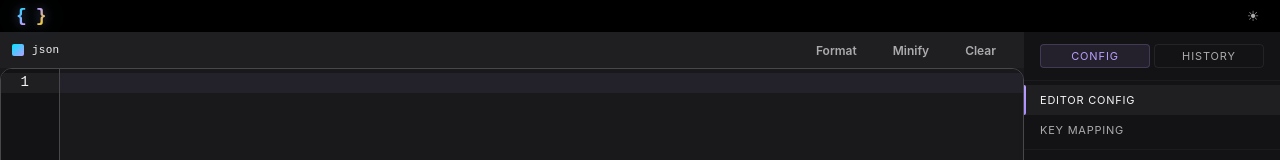
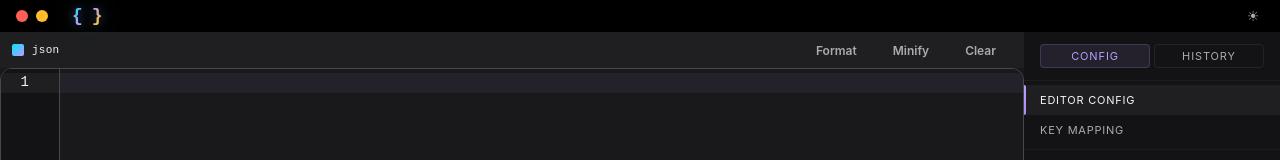
Before and after one commit to pkch93/masic-json, a React (Vite) app: page / in a window 1280 px wide. Shown: the top 160 px of the page. Built offline with nearby package versions, Linux system fonts and the light colour scheme.

Commit message:
feature: 네비바에 닫기, 최소화 버튼 추가

```diff
--- a/src/renderer/src/App.tsx
+++ b/src/renderer/src/App.tsx
@@ -50,7 +50,12 @@ function App(): React.JSX.Element {
 
   return (
     <div style={{ display: 'flex', flexDirection: 'column', height: '100vh' }}>
-      <NavBar darkMode={darkMode} onToggleDarkMode={() => setDarkMode((prev) => !prev)} />
+      <NavBar
+        darkMode={darkMode}
+        onToggleDarkMode={() => setDarkMode((prev) => !prev)}
+        onClose={() => window.electron.ipcRenderer.send('window-close')}
+        onMinimize={() => window.electron.ipcRenderer.send('window-minimize')}
+      />
       <main style={{ flex: 1, minHeight: 0, display: 'flex' }}>
         <FormatterView
           ref={formatterRef}
--- a/src/renderer/src/shared/design/components/NavBar/index.tsx
+++ b/src/renderer/src/shared/design/components/NavBar/index.tsx
@@ -13,6 +13,8 @@ interface NavBarProps {
   onTabChange?: (id: string) => void
   darkMode?: boolean
   onToggleDarkMode?: () => void
+  onClose?: () => void
+  onMinimize?: () => void
 }
 
 export const NavBar: React.FC<NavBarProps> = ({
@@ -20,10 +22,16 @@ export const NavBar: React.FC<NavBarProps> = ({
   activeTab,
   onTabChange,
   darkMode = true,
-  onToggleDarkMode
+  onToggleDarkMode,
+  onClose,
+  onMinimize
 }) => {
   return (
     <nav className="ds-navbar">
+      <div className="ds-navbar__window-controls">
+        <button className="ds-navbar__win-btn ds-navbar__win-btn--close" onClick={onClose} aria-label="Close" />
+        <button className="ds-navbar__win-btn ds-navbar__win-btn--minimize" onClick={onMinimize} aria-label="Minimize" />
+      </div>
       <div className="ds-navbar__title">
         <span className="ds-navbar__logo">{'{ }'}</span>
       </div>
--- a/src/renderer/src/shared/design/components/NavBar/style.css
+++ b/src/renderer/src/shared/design/components/NavBar/style.css
@@ -1,3 +1,57 @@
+.ds-navbar__window-controls {
+  display: flex;
+  align-items: center;
+  gap: 8px;
+  -webkit-app-region: no-drag;
+  flex-shrink: 0;
+}
+
+.ds-navbar__win-btn {
+  width: 12px;
+  height: 12px;
+  border-radius: 50%;
+  border: none;
+  cursor: pointer;
+  position: relative;
+  display: flex;
+  align-items: center;
+  justify-content: center;
+  padding: 0;
+  transition: filter 0.15s;
+}
+
+.ds-navbar__win-btn--close {
+  background-color: #ff5f57;
+}
+
+.ds-navbar__win-btn--minimize {
+  background-color: #febc2e;
+}
+
+.ds-navbar__win-btn::before {
+  content: '';
+  position: absolute;
+  opacity: 0;
+  transition: opacity 0.15s;
+  font-size: 9px;
+  line-height: 1;
+  color: rgba(0, 0, 0, 0.5);
+  font-weight: 700;
+}
+
+.ds-navbar__win-btn--close::before {
+  content: '×';
+  font-size: 11px;
+}
+
+.ds-navbar__win-btn--minimize::before {
+  content: '−';
+}
+
+.ds-navbar__window-controls:hover .ds-navbar__win-btn::before {
+  opacity: 1;
+}
+
 .ds-navbar {
   display: flex;
   align-items: center;
```
Also changed, not shown: src/main/index.ts (+5 -2 lines).
